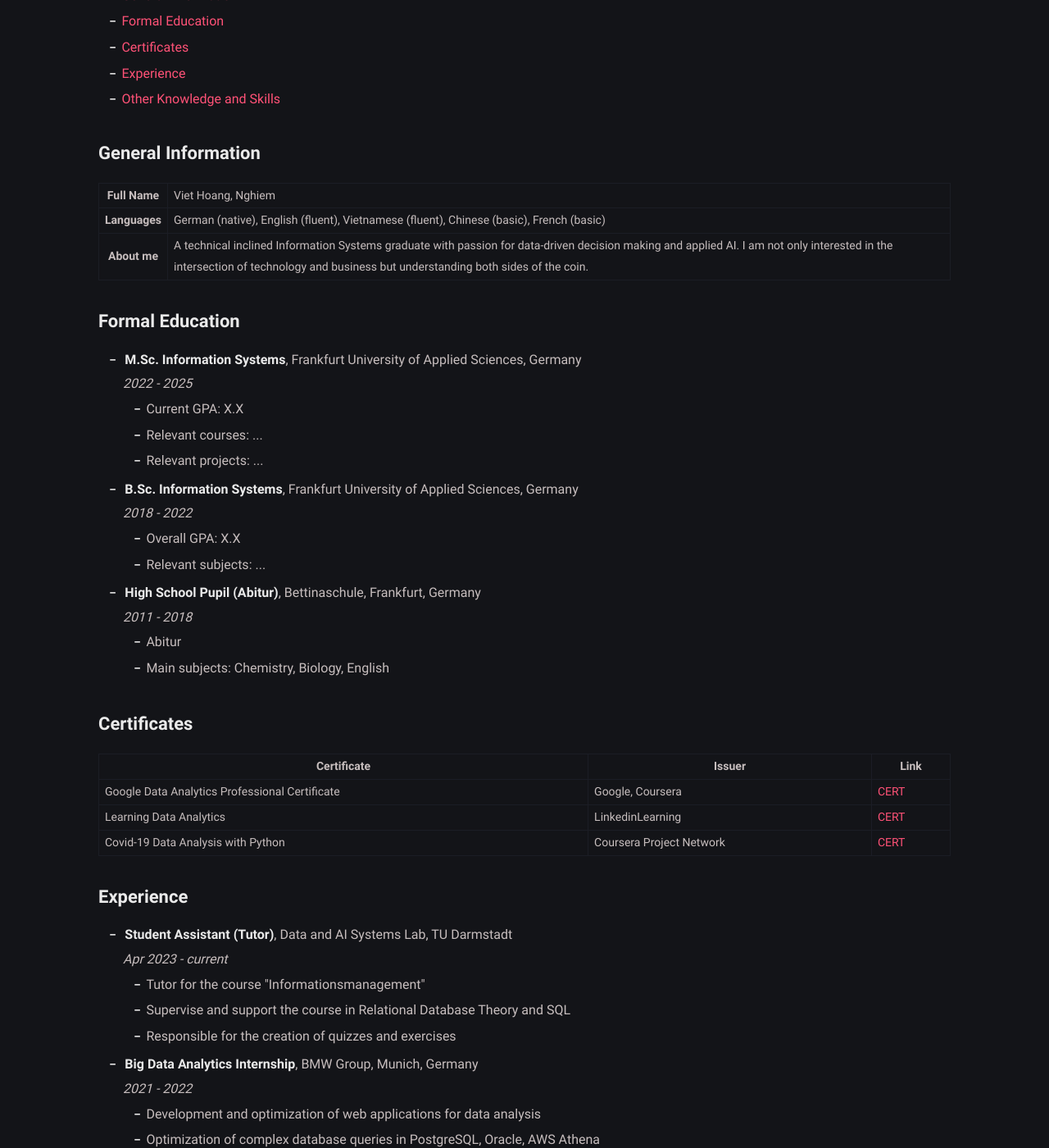
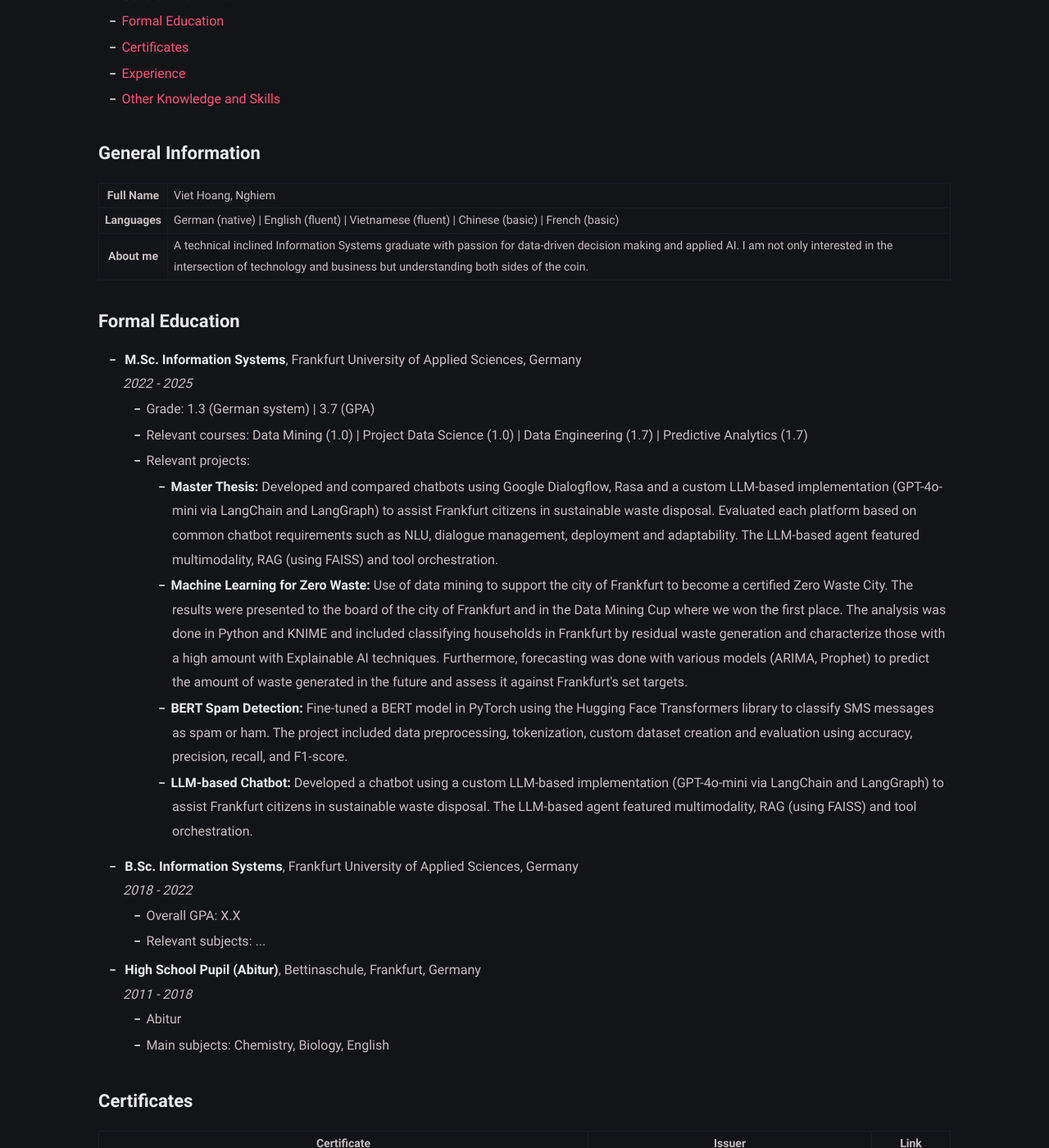
Before and after one commit to hoangnghiem17/hoangnghiem17.github.io, a Jekyll site: the page built from cv.html, in a window 1280 px wide and 1400 px high, scrolled down 512 px. Shown: the whole window at 82% size. Built offline with Jekyll 4.4.1, drawn with Linux system fonts in a browser that asks for light colours.

Commit message:
Information on Master degree

```diff
--- a/cv.html
+++ b/cv.html
@@ -23,7 +23,7 @@ permalink: /cv/
   <h2 id="general-info">General Information</h2>
   <table>
     <tr><th>Full Name</th><td>Viet Hoang, Nghiem</td></tr>
-    <tr><th>Languages</th><td>German (native), English (fluent), Vietnamese (fluent), Chinese (basic), French (basic)</td></tr>
+    <tr><th>Languages</th><td>German (native) | English (fluent) | Vietnamese (fluent) | Chinese (basic) | French (basic)</td></tr>
     <tr><th>About me</th><td>A technical inclined Information Systems graduate with passion for data-driven decision making and applied AI. I am not only interested in the intersection of technology and business but understanding both sides of the coin.</td></tr>
   </table>
 
@@ -33,9 +33,15 @@ permalink: /cv/
       <strong>M.Sc. Information Systems</strong>, Frankfurt University of Applied Sciences, Germany<br/>
       <em>2022 - 2025</em><br/>
       <ul>
-        <li>Current GPA: X.X</li>
-        <li>Relevant courses: ...</li>
-        <li>Relevant projects: ...</li>
+        <li>Grade: 1.3 (German system) | 3.7 (GPA)</li>
+        <li>Relevant courses: Data Mining (1.0) | Project Data Science (1.0) | Data Engineering (1.7) | Predictive Analytics (1.7)</li>
+        <li>Relevant projects:</li>
+        <ul>
+          <li><b>Master Thesis:</b> Developed and compared chatbots using Google Dialogflow, Rasa and a custom LLM-based implementation (GPT-4o-mini via LangChain and LangGraph) to assist Frankfurt citizens in sustainable waste disposal. Evaluated each platform based on common chatbot requirements such as NLU, dialogue management, deployment and adaptability. The LLM-based agent featured multimodality, RAG (using FAISS) and tool orchestration.</li>
+          <li><b>Machine Learning for Zero Waste:</b> Use of data mining to support the city of Frankfurt to become a certified Zero Waste City. The results were presented to the board of the city of Frankfurt and in the Data Mining Cup where we won the first place. The analysis was done in Python and KNIME and included classifying households in Frankfurt by residual waste generation and characterize those with a high amount with Explainable AI techniques. Furthermore, forecasting was done with various models (ARIMA, Prophet) to predict the amount of waste generated in the future and assess it against Frankfurt's set targets. </li>
+          <li><b>BERT Spam Detection:</b> Fine-tuned a BERT model in PyTorch using the Hugging Face Transformers library to classify SMS messages as spam or ham. The project included data preprocessing, tokenization, custom dataset creation and evaluation using accuracy, precision, recall, and F1-score.</li>
+          <li><b>LLM-based Chatbot:</b> Developed a chatbot using a custom LLM-based implementation (GPT-4o-mini via LangChain and LangGraph) to assist Frankfurt citizens in sustainable waste disposal. The LLM-based agent featured multimodality, RAG (using FAISS) and tool orchestration.</li>
+        </ul>
       </ul>
     </li>
     <li>
```
